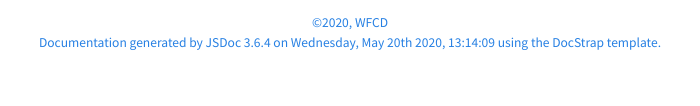
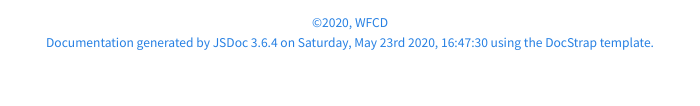
Before and after one commit to WFCD/worldstate-emitter, a website: page docs/RSS.html in a window 1280 px wide. Shown: the part 502-608 px from the top of the page, 290-990 px from the left. Drawn offline with Linux system fonts and the light colour scheme.

Commit message:
chore(automated): Docs Update 185 [ci skip]

```diff
--- a/docs/RSS.html
+++ b/docs/RSS.html
@@ -295,7 +295,7 @@
 <span class="jsdoc-message">
 	Documentation generated by <a href="https://github.com/jsdoc3/jsdoc">JSDoc 3.6.4</a>
 
-		on Wednesday, May 20th 2020, 13:14:09
+		on Saturday, May 23rd 2020, 16:47:30
 
 	using the <a href="https://github.com/docstrap/docstrap">DocStrap template</a>.
 </span>
```
Also changed, not shown: docs/TwitterCache.html (+1 -1 lines), docs/WSCache.html (+1 -1 lines), docs/Worldstate.html (+1 -1 lines), docs/classes.list.html (+1 -1 lines), docs/global.html (+1 -1 lines), docs/handlers_RSS.js.html (+1 -1 lines), docs/handlers_Twitter.js.html (+1 -1 lines), docs/handlers_Worldstate.js.html (+1 -1 lines), docs/index.html (+1 -1 lines), docs/utilities_WSCache.js.html (+1 -1 lines), docs/utilities_index.js.html (+1 -1 lines).
